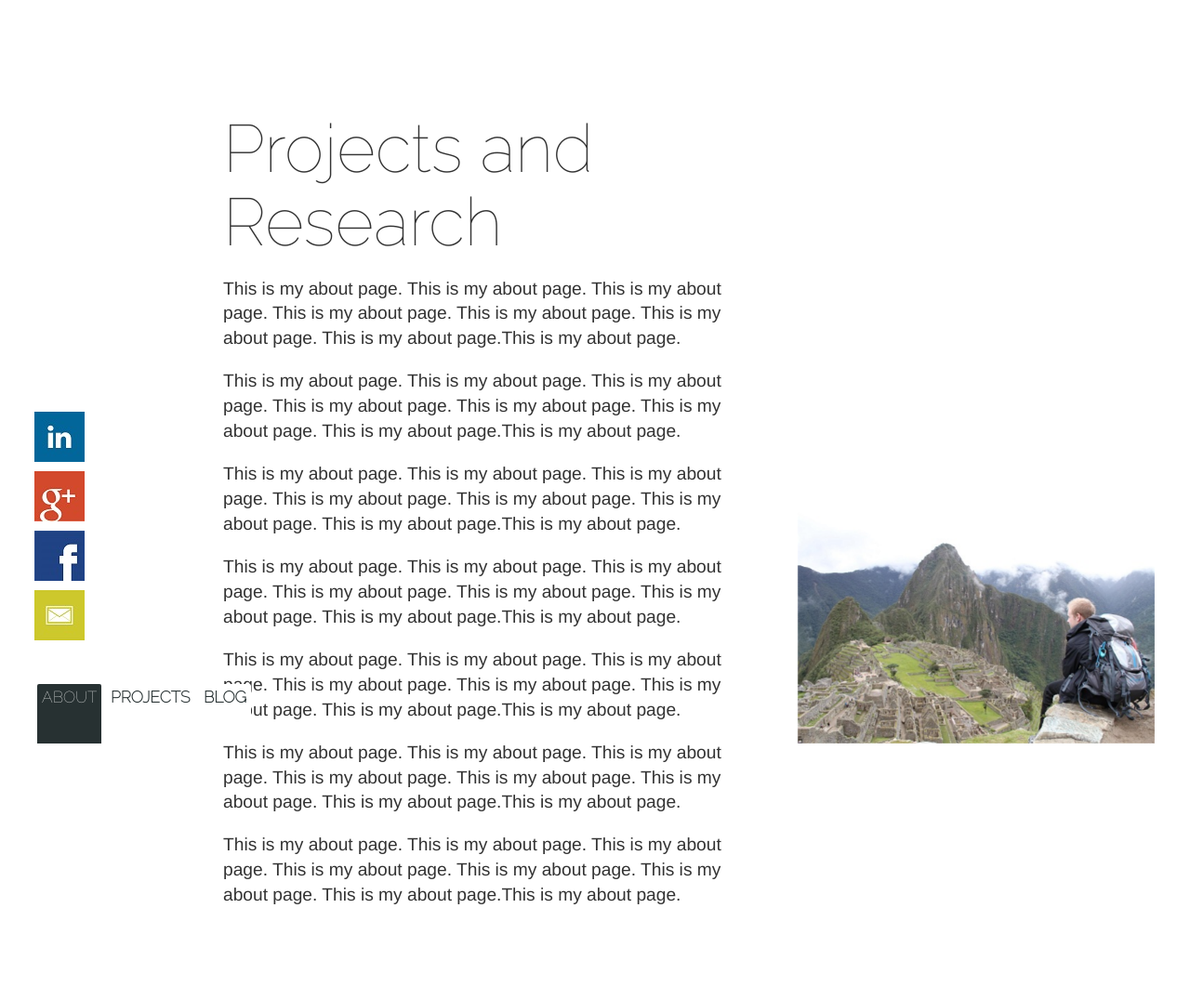
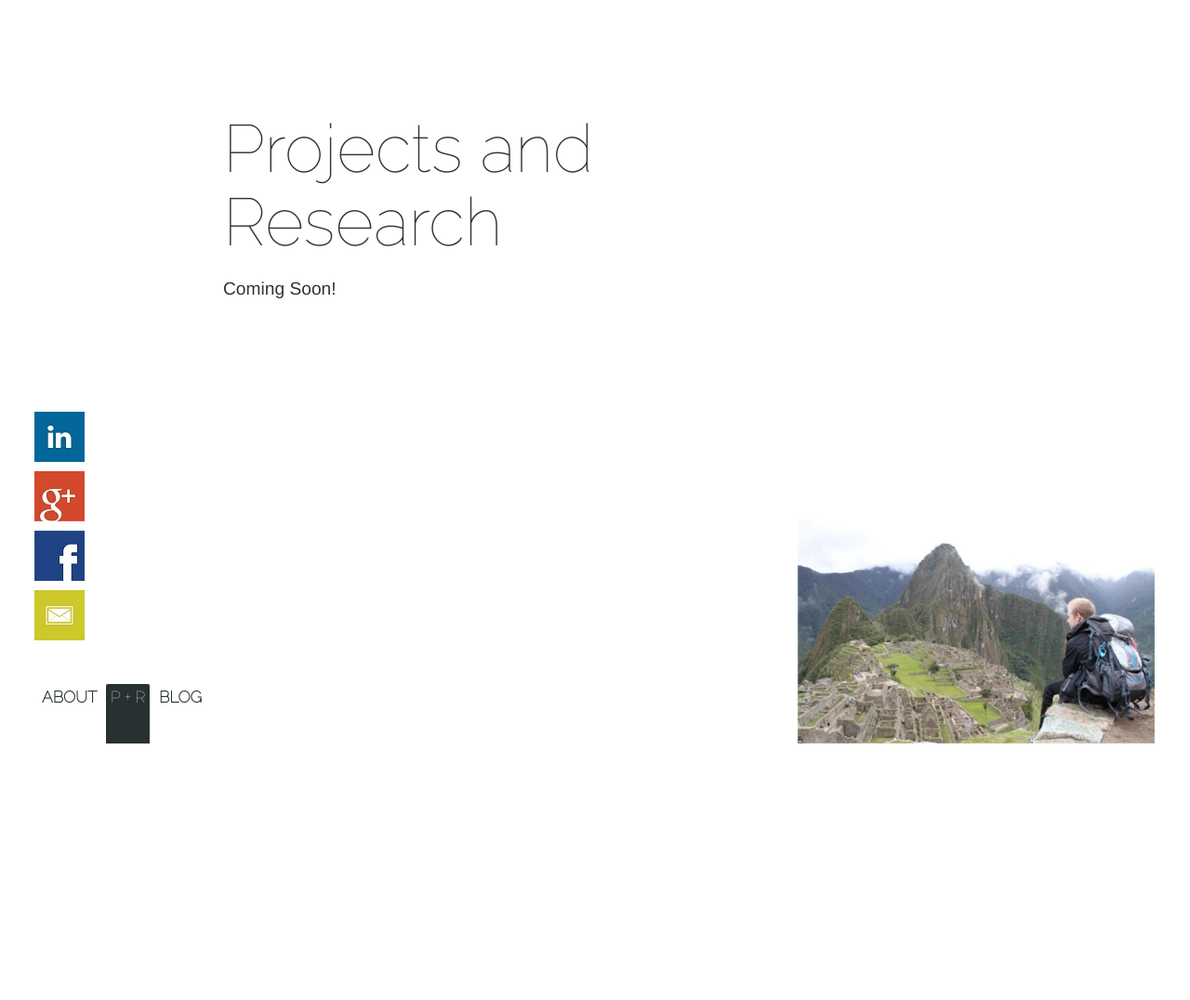
Before and after one commit to kylemboos/kyleboos, a Django app: page /projects/ in a window 1280 px wide. Shown: the whole page at 93% size. After the commit the page ends 800 px from the top, so only its background shows below. Run offline with Django 3.2, Linux system fonts and the light colour scheme; some web fonts are replaced.

Commit message:
re-linked pages, changed tabs, ready for content. Might try and keep fixed tabs but keep sticky footer first though

```diff
--- a/mysite/content/templates/base.html
+++ b/mysite/content/templates/base.html
@@ -42,11 +42,8 @@
 				<a href="https://www.facebook.com/kyle.boos.35"><img src="{% static 'img/fb.jpg'%}" width="54" height="54" alt="Email" /></a>
 				<a href="mailto:kyle.boos21@gmail.com"><img src="{% static 'img/email.jpg'%}" width="54" height="54" alt="Facebook" /></a>
 			</div>
-			<ul id="tab-container">
-				<li id="about-tab" class="current-menu-item"><a href="#">About</a></li>
-				<li id="projects-tab" class = "menu-item"><a href="#">Projects</a></li>
-				<li id="blog-tab" class = "menu-item"><a href="#">Blog</a></li>
-			</ul>
+			{% block menu-tabs %}
+			{% endblock %}
 		</div>
 
     </footer>
--- a/mysite/content/templates/projects.html
+++ b/mysite/content/templates/projects.html
@@ -3,31 +3,19 @@
 
 {% block narrow-content %}
 	<div class= "narrow-content">
-		<div id="about-content">
+		<div id="project-content">
 			<h2 id= "about-header">Projects and Research</h2>
 			<p class= "about-p">
-				This is my about page. This is my about page. This is my about page. This is my about page. This is my about page. This is my about page. This is my about page.This is my about page.
-			</p>
-			<p class= "about-p">
-				This is my about page. This is my about page. This is my about page. This is my about page. This is my about page. This is my about page. This is my about page.This is my about page.
-			</p>
-			<p class= "about-p">
-				This is my about page. This is my about page. This is my about page. This is my about page. This is my about page. This is my about page. This is my about page.This is my about page.
-			</p>
-			<p class= "about-p">
-				This is my about page. This is my about page. This is my about page. This is my about page. This is my about page. This is my about page. This is my about page.This is my about page.
-			</p>
-			<p class= "about-p">
-				This is my about page. This is my about page. This is my about page. This is my about page. This is my about page. This is my about page. This is my about page.This is my about page.
-			</p>
-
-			<p class= "about-p">
-				This is my about page. This is my about page. This is my about page. This is my about page. This is my about page. This is my about page. This is my about page.This is my about page.
-			</p>
-
-			<p class= "about-p">
-				This is my about page. This is my about page. This is my about page. This is my about page. This is my about page. This is my about page. This is my about page.This is my about page.
+				Coming Soon!
 			</p>
 		</div>
 	</div>
 {% endblock %}
+
+{% block menu-tabs %}
+	<ul id="tab-container">
+		<li id="about-tab" class="menu-item"><a href="/about">About</a></li>
+		<li id="projects-tab" class = "current-menu-item"><a href="/projects">P + R</a></li>
+		<li id="blog-tab" class = "menu-item"><a href="/blog">Blog</a></li>
+	</ul>
+{% endblock %}
--- a/mysite/static/css/kyleboos.css
+++ b/mysite/static/css/kyleboos.css
@@ -38,16 +38,23 @@ a{
 
 #about-content{
 	margin-right: 30%;
+	-webkit-animation: fadein 3s;
+	animation: fadein 3s;
+    -moz-animation: fadein 3s;
 }
 
 #blog-content{
 	margin-right: 30%;
+	-webkit-animation: fadein 3s;
+	animation: fadein 3s;
+    -moz-animation: fadein 3s;
 }
-#resume-content{
-	margin-right: 30%;
-}
+
 #project-content{
 	margin-right: 30%;
+	-webkit-animation: fadein 3s;
+	animation: fadein 3s;
+    -moz-animation: fadein 3s;
 }
 
 #archive-content{
@@ -107,6 +114,7 @@ a{
 	height: 257px;
 	width: 384px;
 
+
 }
 
 #social-icons{
@@ -115,6 +123,7 @@ a{
 	left:2%;
 	padding:6px;
 	position: fixed;
+
 }
 
 #social-icons a img{
@@ -145,6 +154,7 @@ li{
 	margin: 0;
 	height:60px;
 
+
 }
 
 
@@ -154,13 +164,14 @@ li{
 	height: 8%;
 	position: fixed;
 	bottom: -10px;
+	-webkit-animation: fadein 1s;
+	animation: fadein 1s;
+    -moz-animation: fadein 1s;
 }
 
 .hidden{
 	display:none;
 }
-
-
 
 /* Set the fixed height of the footer here */
 footer {
@@ -176,3 +187,28 @@ footer {
 	font-weight: normal;
 	line-height: 1.2em;
 }
+
+@-webkit-keyframes fadein { /* Safari and Chrome */
+    from {
+        opacity:0;
+    }
+    to {
+        opacity:1;
+    }
+}
+@keyframes fadein {
+    from {
+        opacity:0;
+    }
+    to {
+        opacity:1;
+    }
+}
+@-moz-keyframes fadein { /* Firefox */
+    from {
+        opacity:0;
+    }
+    to {
+        opacity:1;
+    }
+}
--- a/mysite/static/js/kbjs.js
+++ b/mysite/static/js/kbjs.js
@@ -1,5 +1,5 @@
 /*! Javascript for the personal website of Kyle Boos
-*/
+
 
 $("#tab-container li").click(function(){
   $("#tab-container li").removeClass("current-menu-item");
@@ -30,3 +30,5 @@ $("#tab-container li").click(function(){
 
   }
 });
+
+*/
```
Also changed, not shown: mysite/content/templates/blog.html (+14 -1 lines), mysite/content/templates/index.html (+8 -19 lines), sitenotes.txt (+12 -19 lines).
